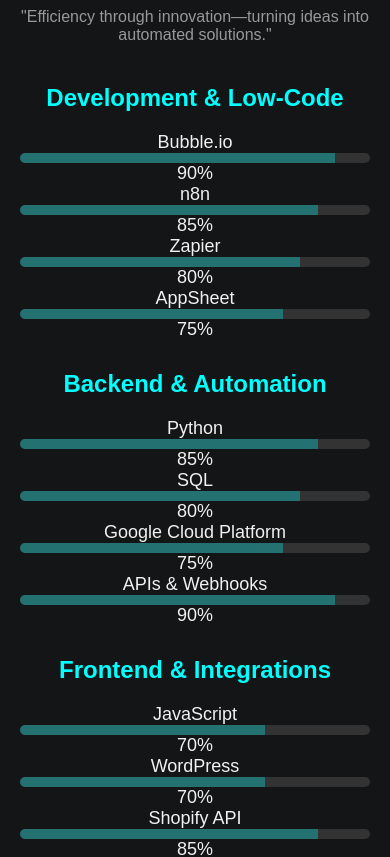
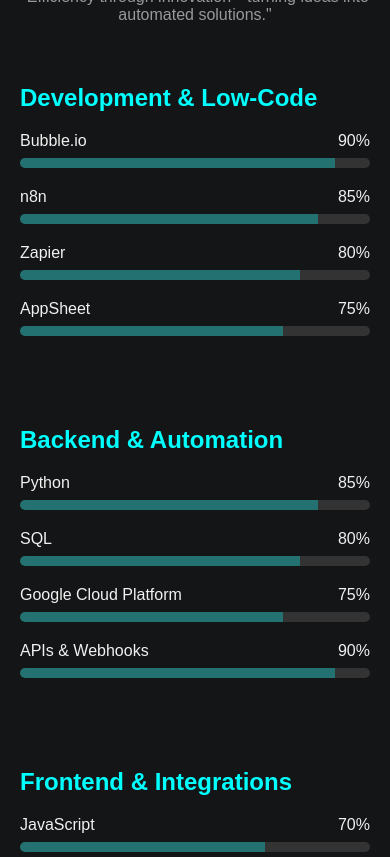
Before and after one commit to juanchovg1/mi-portafolio-frontend, a React (Vite) app: page / in a window 390 px wide. Shown: the part 6380-7237 px from the top of the page. Built offline with nearby package versions, Linux system fonts and the light colour scheme.

Commit message:
Update SkillsSection layout and styles for improved responsiveness and visual clarity

```diff
--- a/src/components/SkillsSection.jsx
+++ b/src/components/SkillsSection.jsx
@@ -17,7 +17,7 @@ const skills = [
 { category: 'Frontend & Integrations', skills: [
     { name: 'JavaScript', level: '70%' },
     { name: 'WordPress', level: '70%' },
-    { name: 'Shopify API', level: '85%' },
+    { name: 'Shopify API', level: '75%' },
 ]},
 { category: 'CRM & Marketing Automation', skills: [
     { name: 'Monday.com', level: '85%' },
@@ -38,20 +38,26 @@ return (
     <section className="skills-section">
     <h1 className="skills-title">My Skills</h1>
     <p className="skills-quote">"Efficiency through innovation—turning ideas into automated solutions."</p>
+    <div className="skills-container">
         {skills.map((category, index) => (
             <div key={index} className="skills-category">
             <h2 className="skills-category-title">{category.category}</h2>
+            <div className="skills-grid">
                 {category.skills.map((skill, idx) => (
                     <div key={idx} className="skill">
+                    <div className="skill-header">
                         <span className="skill-name">{skill.name}</span>
+                        <span className="skill-percentage">{skill.level}</span>
+                    </div>
                     <div className="skill-bar">
                         <div className="skill-level" style={{ width: skill.level }}></div>
                     </div>
-            <span className="skill-percentage">{skill.level}</span>
                     </div>
                 ))}
             </div>
+            </div>
         ))}
+    </div>
     </section>
 );
 };
--- a/src/styles/components/SkillsSection.css
+++ b/src/styles/components/SkillsSection.css
@@ -3,6 +3,8 @@
   text-align: center;
   background-color: transparent;
   color: white;
+  max-width: 1200px;
+  margin: 0 auto;
 }
 
 .skills-title {
@@ -21,6 +23,12 @@
   margin-bottom: 40px;
 }
 
+.skills-container {
+  display: flex;
+  flex-direction: column;
+  gap: 40px;
+}
+
 .skills-category {
   margin-bottom: 30px;
 }
@@ -31,6 +39,7 @@
   font-size: 24px;
   color: #00FFFF;
   margin-bottom: 20px;
+  text-align: left;
 }
 
 .skills-grid {
@@ -42,29 +51,34 @@
 .skill {
   display: flex;
   flex-direction: column;
+  gap: 8px;
+  width: 100%;
 }
 
 .skill-header {
   display: flex;
   justify-content: space-between;
-  margin-bottom: 5px;
+  align-items: center;
+  width: 100%;
 }
 
 .skill-name {
   font-family: 'Poppins', sans-serif;
   font-weight: 500;
-  font-size: 18px;
+  font-size: 16px;
   color: #f1f1f1;
+  text-align: left;
 }
 
 .skill-percentage {
   font-family: 'Poppins', sans-serif;
   font-weight: 500;
-  font-size: 18px;
+  font-size: 16px;
   color: #f1f1f1;
 }
 
 .skill-bar {
+  width: 100%;
   height: 10px;
   background-color: #333;
   border-radius: 5px;
@@ -73,6 +87,16 @@
 
 .skill-level {
   height: 100%;
-  background-color: rgba(0, 255, 255, 0.3); /* Adjust opacity */
+  background-color: rgba(0, 255, 255, 0.3);
   transition: width 0.3s ease;
 }
+
+@media (max-width: 768px) {
+  .skills-grid {
+    grid-template-columns: 1fr;
+  }
+
+  .skills-section {
+    padding: 20px;
+  }
+}
```
Lines whose indentation alone changed are shown as unchanged.
